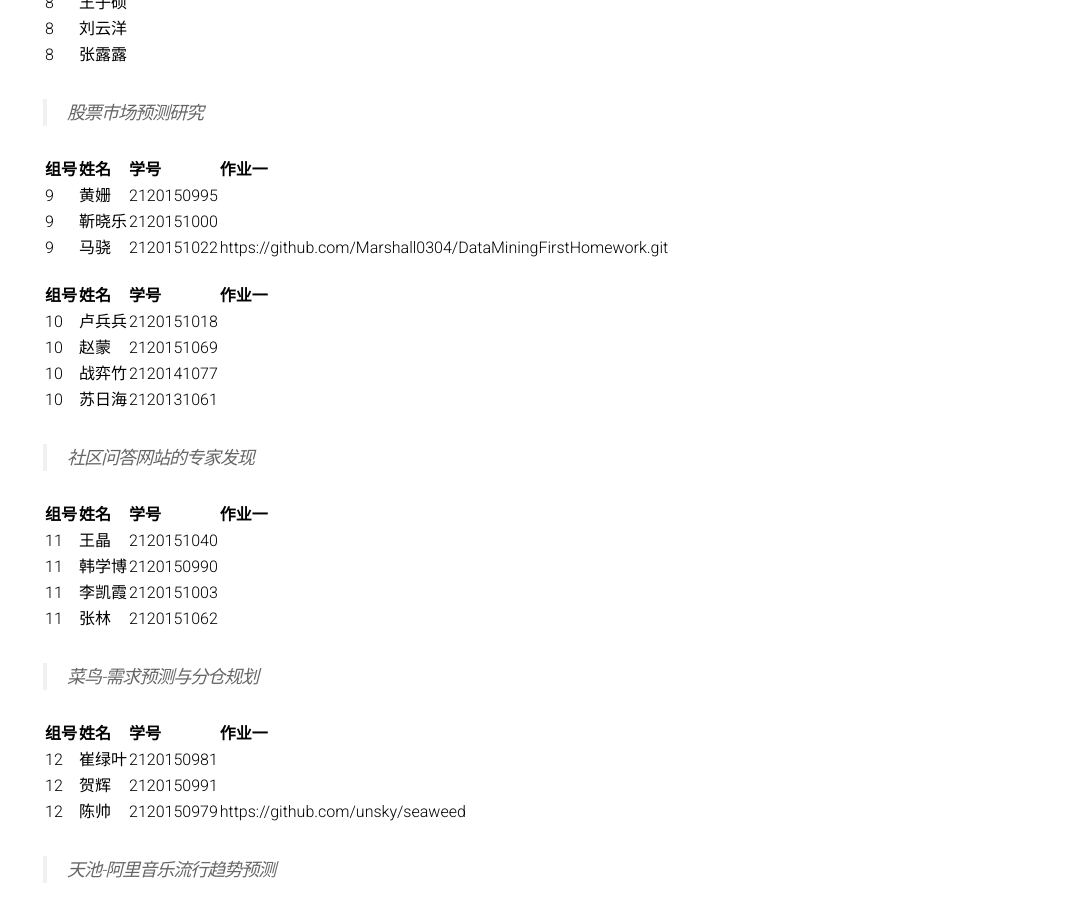
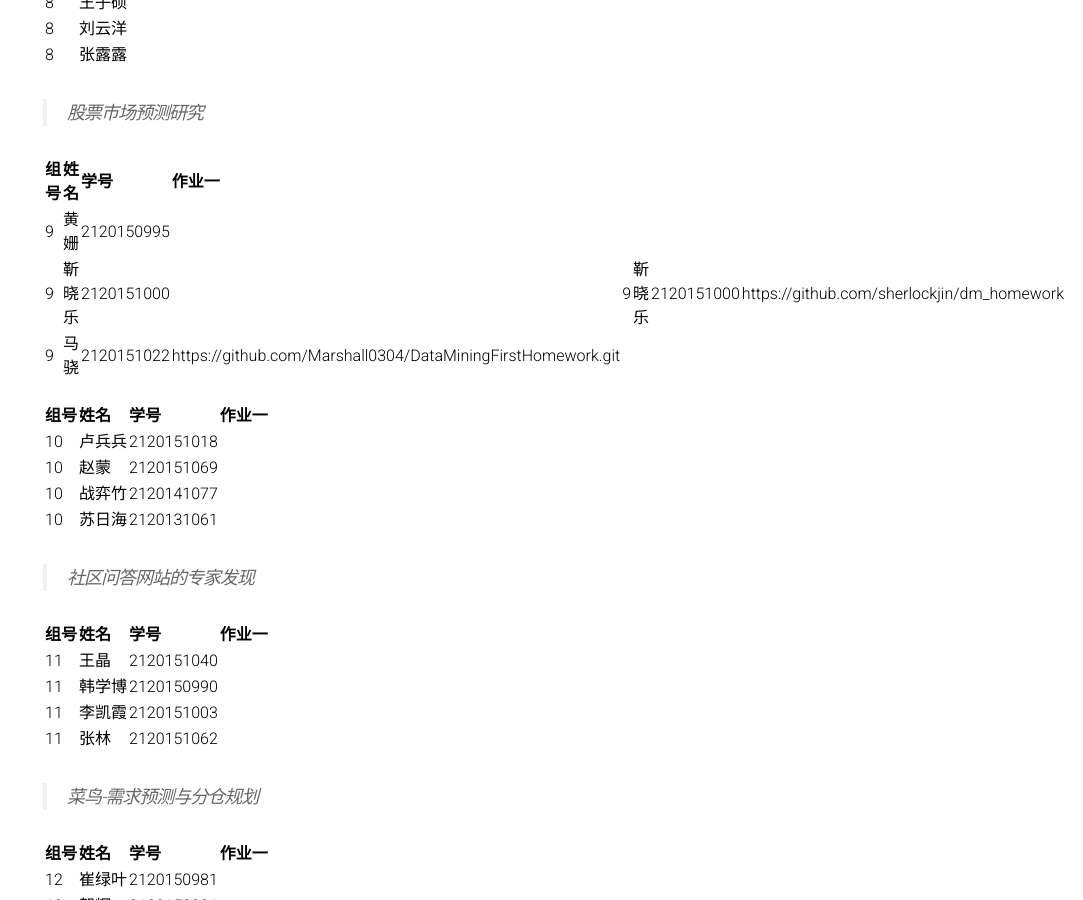
Before and after one commit to BITDM/bitdm.github.io, a Jekyll site: the page built from 2016/groups.md, in a window 1280 px wide and 900 px high, scrolled down 1530 px. Shown: the whole window, without its empty margins (197-1280 px from the left). Built offline with Jekyll 4.4.1, drawn with Linux system fonts in a browser that asks for light colours.

Commit message:
Update groups.md

```diff
--- a/2016/groups.md
+++ b/2016/groups.md
@@ -71,7 +71,7 @@
 |组号|姓名|学号|作业一|
 |:-------------|:-------------|:-----|:-----|
 |9|黄姗|2120150995|
-|9|靳晓乐|2120151000|
+|9|靳晓乐|2120151000||9|靳晓乐|2120151000|https://github.com/sherlockjin/dm_homework|
 |9|马骁|2120151022|https://github.com/Marshall0304/DataMiningFirstHomework.git
 
 |组号|姓名|学号|作业一|
```
